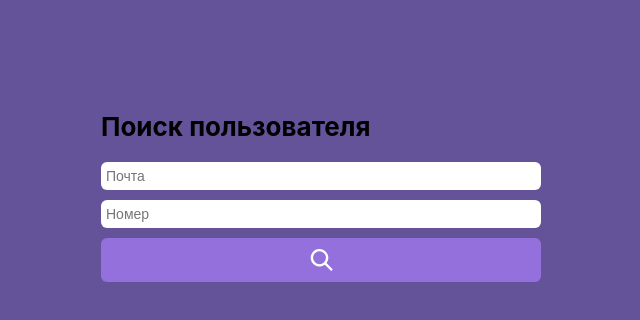
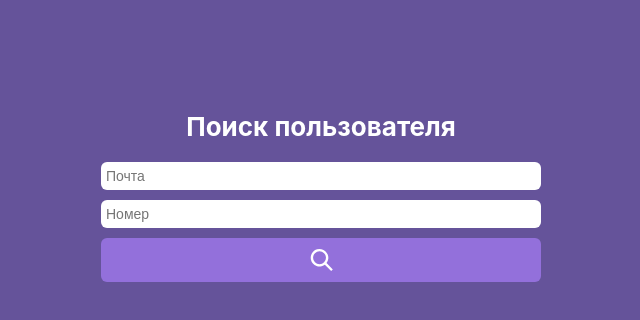
Before and after one commit to irinaais/3205_test, a React (Create React App) app: page / in a window 1280 px wide. Shown: the top 320 px of the page, without its empty margins (319-959 px from the left). Built offline with nearby package versions, Linux system fonts and the light colour scheme.

Commit message:
style: добавляет стили для текста на странице

```diff
--- a/src/components/App/App.css
+++ b/src/components/App/App.css
@@ -12,6 +12,8 @@
   flex-direction: column;
   justify-content: center;
   align-items: center;
+  color: white;
+  text-align: center;
 }
 
 .page__section {
```
